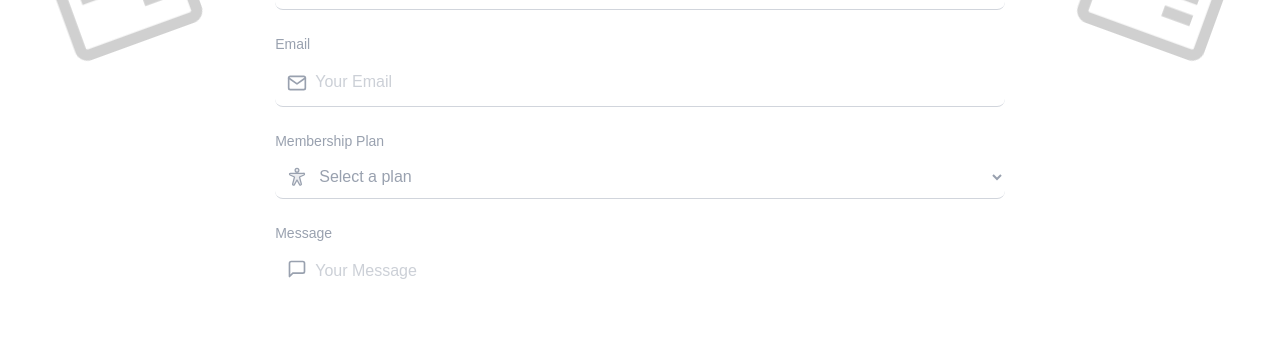
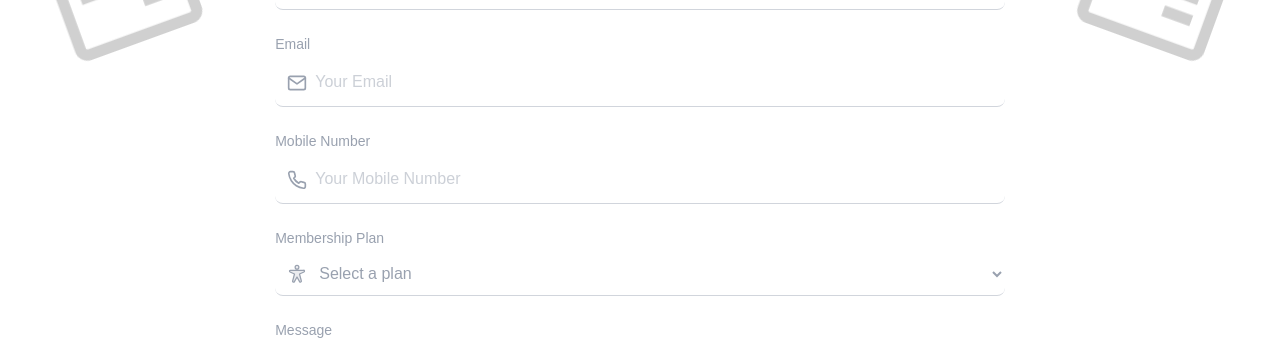
Before and after one commit to its-nandlal/mygym, a Next.js app: page / in a window 1280 px wide. Shown: the part 6340-6686 px from the top of the page. Built offline with nearby package versions, Linux system fonts and the light colour scheme.

Commit message:
first commit

```diff
--- a/src/components/home/section8/Section8.js
+++ b/src/components/home/section8/Section8.js
@@ -2,7 +2,7 @@
 import { useForm } from 'react-hook-form';
 import { useState } from 'react';
 import { motion, AnimatePresence } from 'framer-motion';
-import { FiUser, FiMail, FiMessageSquare, FiSend, FiCheckCircle, FiAlertCircle } from 'react-icons/fi';
+import { FiUser, FiMail, FiPhone, FiMessageSquare, FiSend, FiCheckCircle, FiAlertCircle } from 'react-icons/fi';
 import { PiPersonArmsSpreadDuotone } from "react-icons/pi";
 import { FaWpforms } from "react-icons/fa6";
 
@@ -137,6 +137,32 @@ export default function Section8() {
             </div>
 
             <div className="relative">
+              <label htmlFor="mobile" className="block text-sm font-medium text-gray-400 mb-1">Mobile Number</label>
+              <div className="relative">
+                <FiPhone className="absolute left-3 top-1/2 transform -translate-y-1/2 text-gray-400" size={20} />
+                <input
+                  {...register('mobile', {
+                    required: 'Mobile number is required',
+                    pattern: {
+                      value: /^\+?\d{10,15}$/,
+                      message: 'Invalid mobile number (10-15 digits required)',
+                    },
+                  })}
+                  id="mobile"
+                  type="tel"
+                  className="w-full text-gray-400 pl-10 p-3 border-b border-gray-300 rounded-lg focus:ring-2 focus:ring-blue-500 focus:border-blue-500 transition-all duration-200"
+                  placeholder="Your Mobile Number"
+                  aria-invalid={errors.mobile ? 'true' : 'false'}
+                />
+              </div>
+              {errors.mobile && (
+                <p className="mt-1 text-sm text-red-500 flex items-center gap-1">
+                  <FiAlertCircle size={16} /> {errors.mobile.message}
+                </p>
+              )}
+            </div>
+
+            <div className="relative">
               <label htmlFor="membership" className="block text-sm font-medium text-gray-400 mb-1">Membership Plan</label>
               <div className="relative">
                 <PiPersonArmsSpreadDuotone className="absolute left-3 top-1/2 transform -translate-y-1/2 text-gray-400" size={20} />
```
